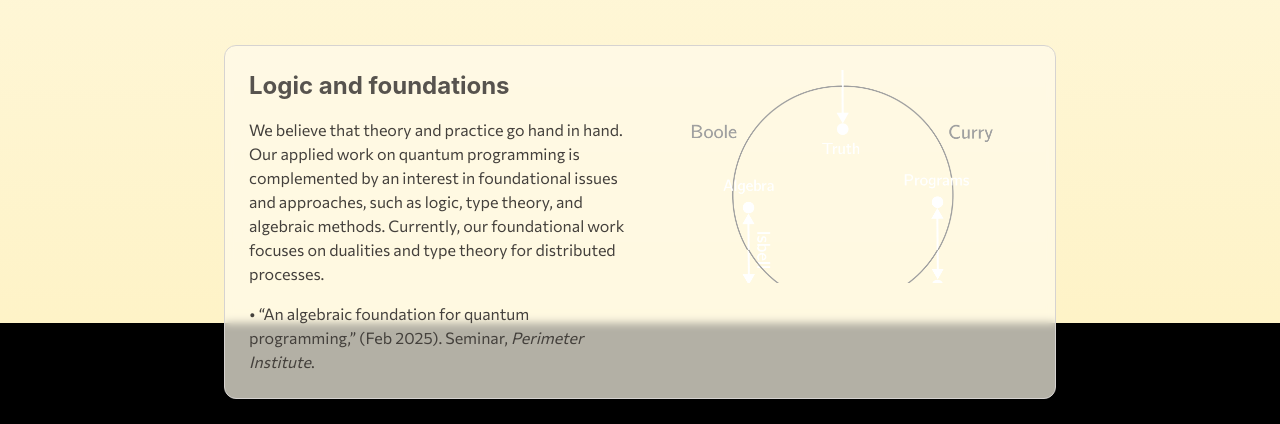
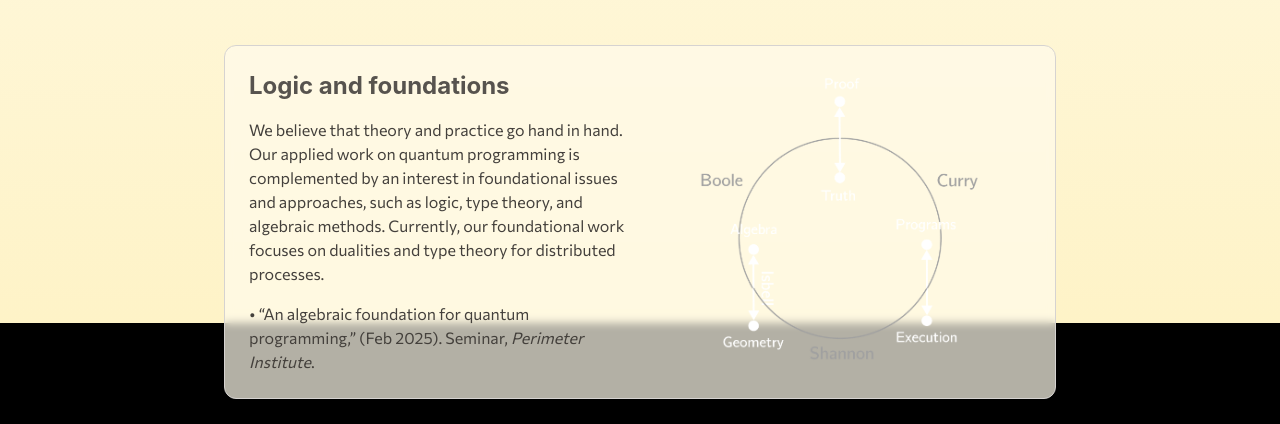
Before and after one commit to torsor-io/torsor-io, a React (Create React App) app: page /#/research in a window 1280 px wide. Shown: the part 477-901 px from the top of the page. Built offline with nearby package versions, Linux system fonts and the light colour scheme; the HTML template or start-up script is replaced by a standard one.

Commit message:
Update aspect ratio

```diff
--- a/src/components/ResearchPage/index.js
+++ b/src/components/ResearchPage/index.js
@@ -116,7 +116,7 @@ const ResearchPage = ({ isDark, setIsDark, waveState, setWaveState }) => {
   </ul>
           </div>
 	                  {/* Paper Image */}
-          <div className="aspect-video w-xs overflow-hidden">
+          <div className="aspect-3/2 w-xs overflow-hidden">
                   <img
                     src="/assets/rocks/isbell.png"
                     alt="Isbell duality"
```
Also changed, not shown: public/assets/rocks/isbell.png, public/assets/rocks/isbell.svg.
